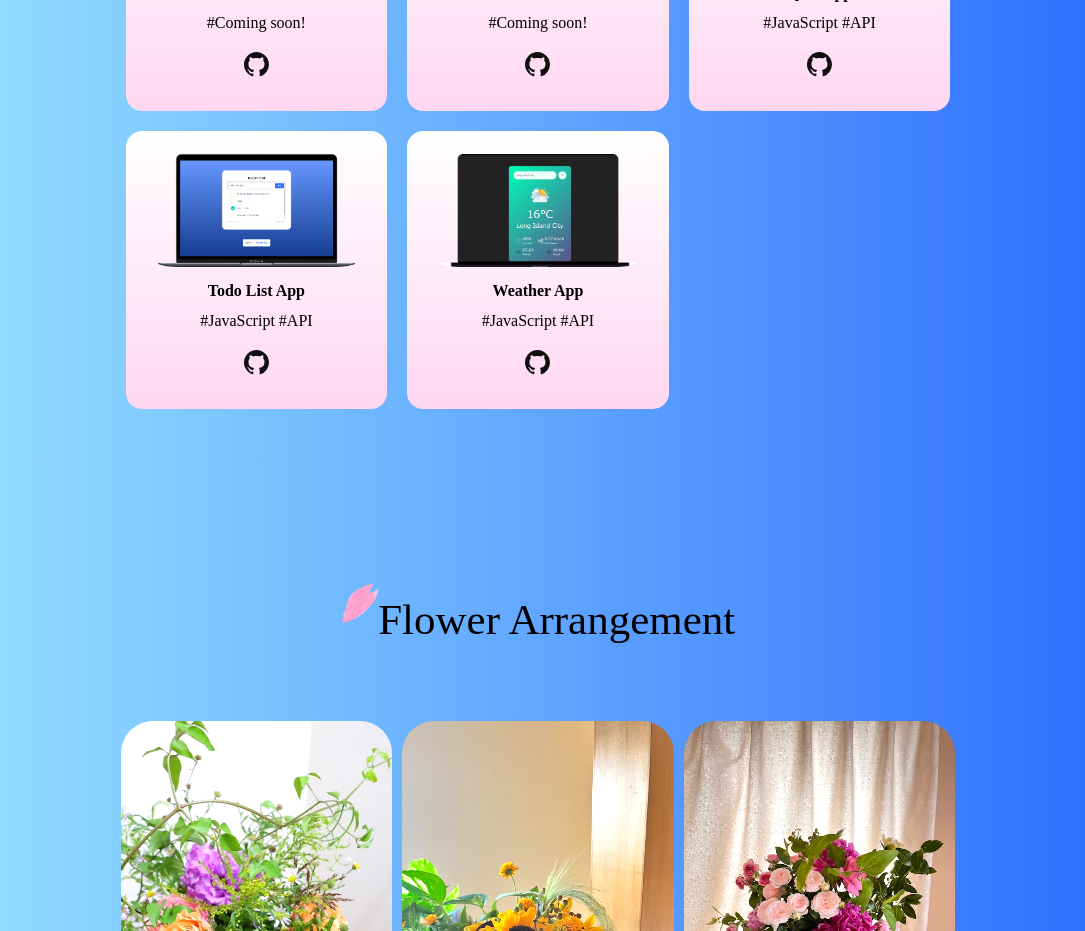
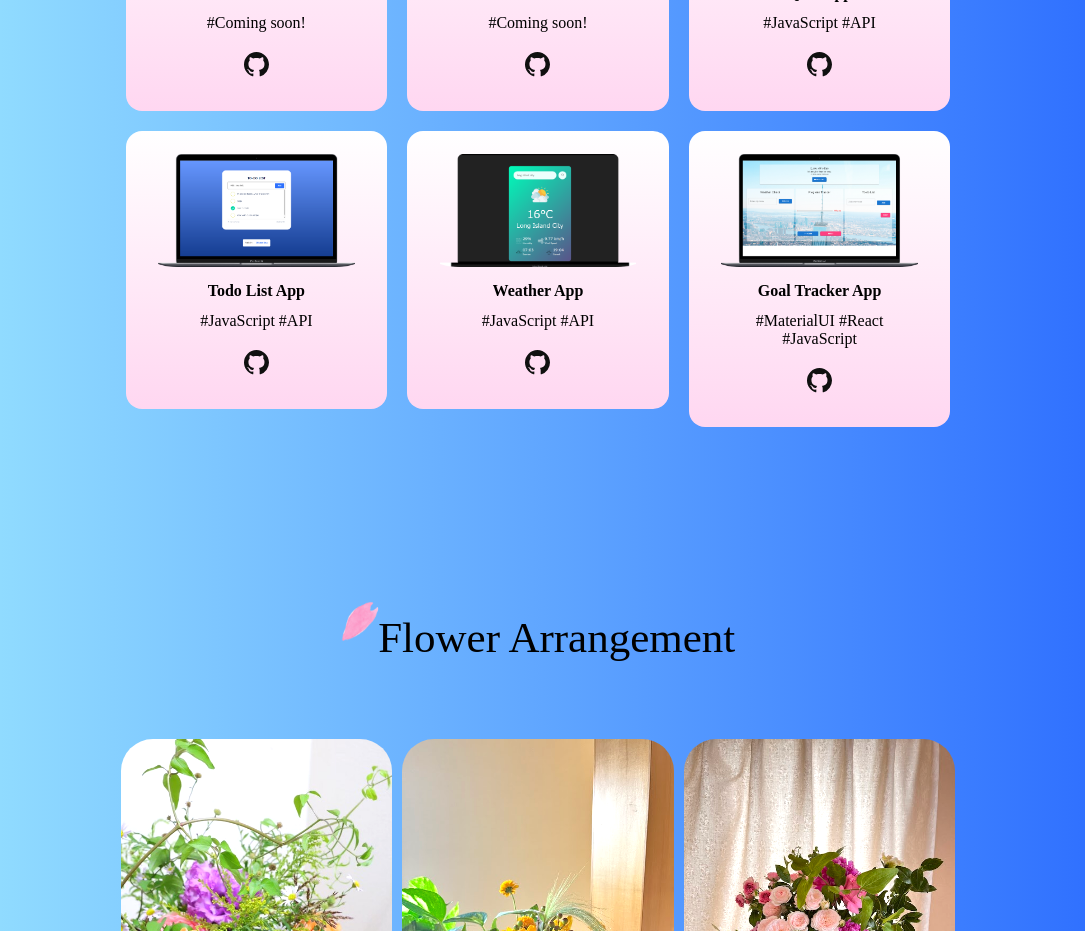
Before and after one commit to Chii1103/chisako_goza-, a React (Create React App) app: page / in a window 1280 px wide. Shown: the part 2080-3011 px from the top of the page, without its empty margins (102-1187 px from the left). Built offline with nearby package versions, Linux system fonts and the light colour scheme.

Commit message:
Added the Goal Tracker App

```diff
--- a/src/components/WorksContainer.js
+++ b/src/components/WorksContainer.js
@@ -45,6 +45,13 @@ const worksArray = [
     gitHub: "https://github.com/Chii1103/Weather-App",
     //   demo:'',
   },
+  {
+    workImg: "/images/GoalTracker-Macbook.png",
+    workTitle: "Goal Tracker App",
+    workExplanation: "#MaterialUI #React #JavaScript ",
+    gitHub: "https://github.com/Chii1103/Your-Goal-Tracker",
+    //   demo:'',
+  },
 ];
 
 const WorkCard = ({ workImg, workTitle, workExplanation, gitHub, demo }) => (
--- a/src/styles/Global.scss
+++ b/src/styles/Global.scss
@@ -35,7 +35,7 @@ body{
  /////////////////////////////////////////////
  --primary-color: #86ccff;
 //  --primary-color: #52aaea;
- --secondary-color: #fff4f4;
+ --light-navy: #6D7C99;
  --pink-color: rgb(255, 183, 195);
  --black-color: #101010;
 
```
Also changed, not shown: public/images/GoalTracker-Macbook.png (added).
